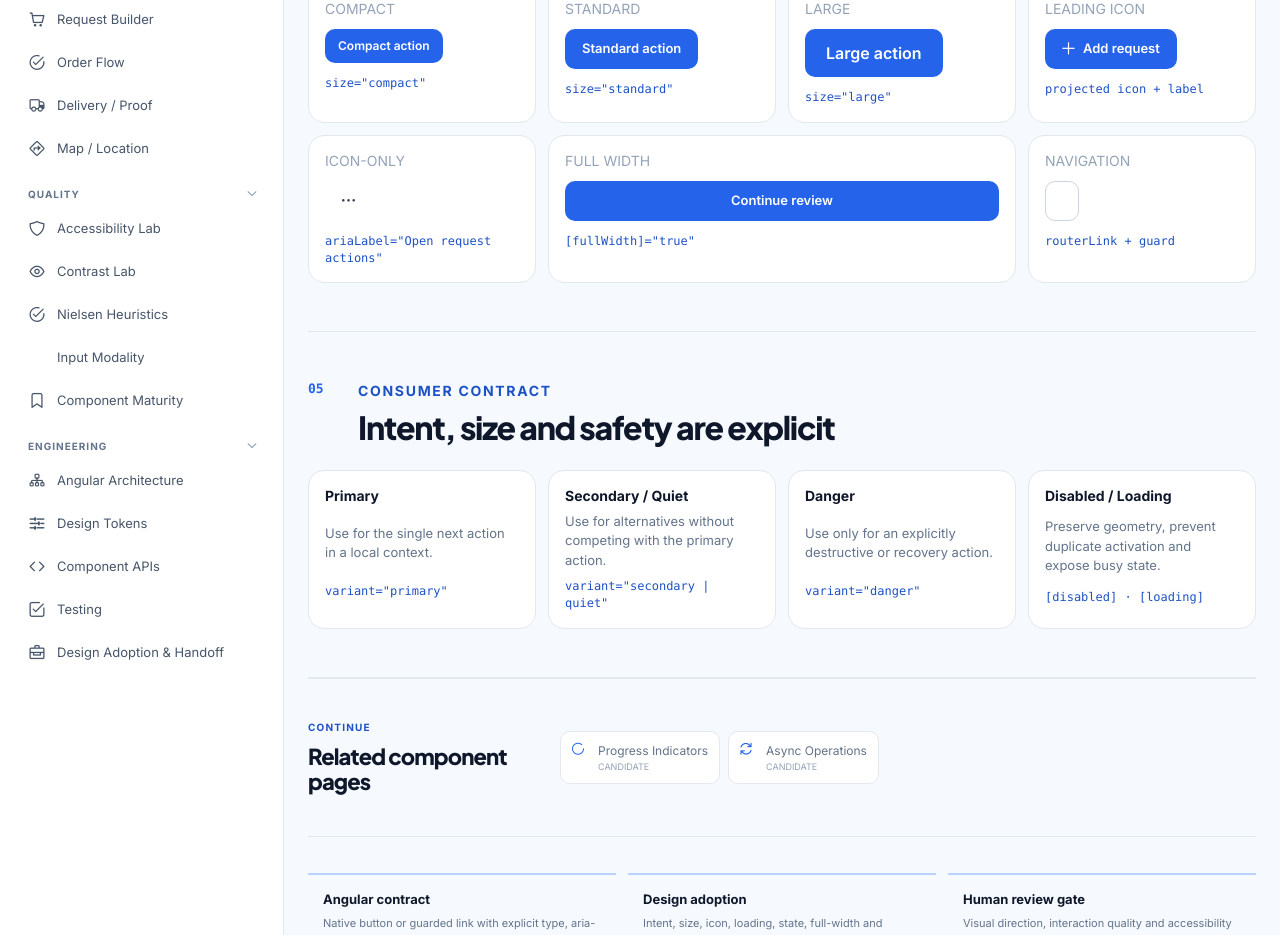
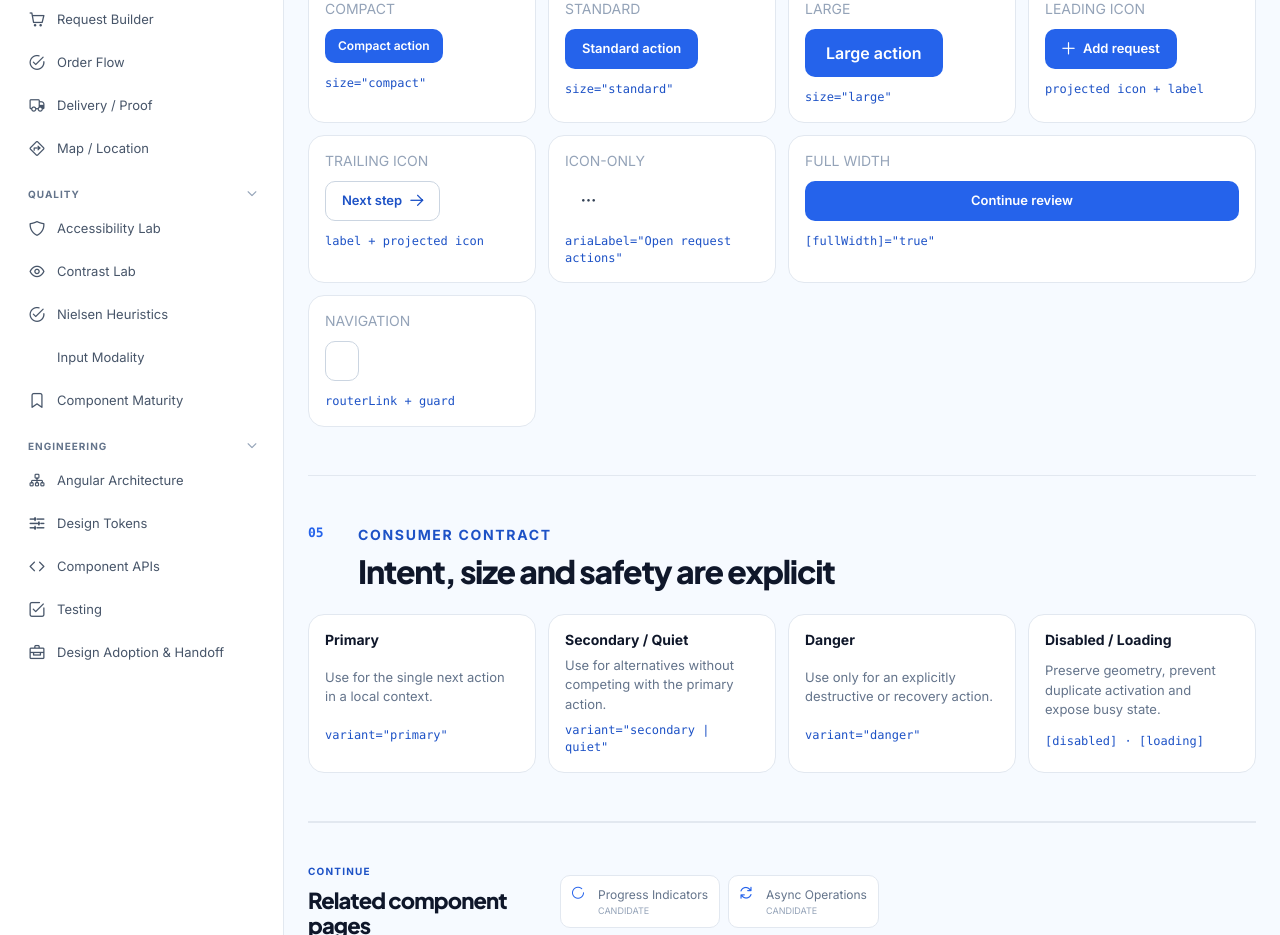
Before and after one commit to nexa-suite/design-lab, an Angular app: page /guidelines/components/buttons in a window 1280 px wide. Shown: the part 2220-3155 px from the top of the page. Built offline with nearby package versions, Linux system fonts and the light colour scheme.

Commit message:
docs(button): cover trailing icon composition

```diff
--- a/src/app/documentation/components/button-page.html
+++ b/src/app/documentation/components/button-page.html
@@ -34,6 +34,7 @@
       <article><span>Standard</span><nexa-button>Standard action</nexa-button><code>size="standard"</code></article>
       <article><span>Large</span><nexa-button size="large">Large action</nexa-button><code>size="large"</code></article>
       <article><span>Leading icon</span><nexa-button><i class="pi pi-plus" aria-hidden="true"></i>Add request</nexa-button><code>projected icon + label</code></article>
+      <article><span>Trailing icon</span><nexa-button variant="secondary">Next step<i class="pi pi-arrow-right" aria-hidden="true"></i></nexa-button><code>label + projected icon</code></article>
       <article><span>Icon-only</span><nexa-button variant="quiet" [ariaLabel]="'Open request actions'"><i class="pi pi-ellipsis-h" aria-hidden="true"></i></nexa-button><code>ariaLabel="Open request actions"</code></article>
       <article class="full-width-cell"><span>Full width</span><nexa-button [fullWidth]="true">Continue review</nexa-button><code>[fullWidth]="true"</code></article>
       <article><span>Navigation</span><nexa-button variant="secondary" routerLink="/guidelines/overview">Back to overview</nexa-button><code>routerLink + guard</code></article>
```
